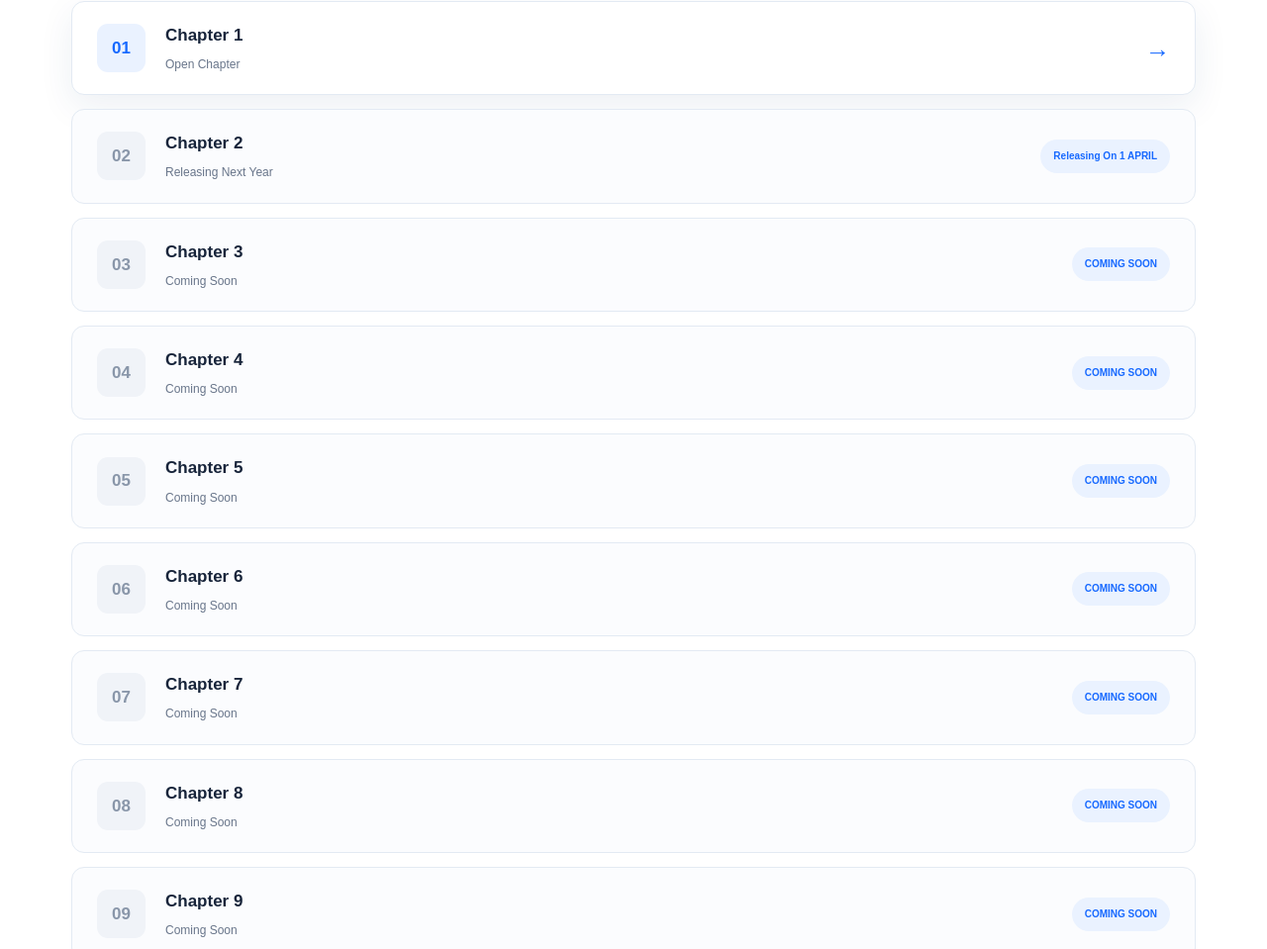
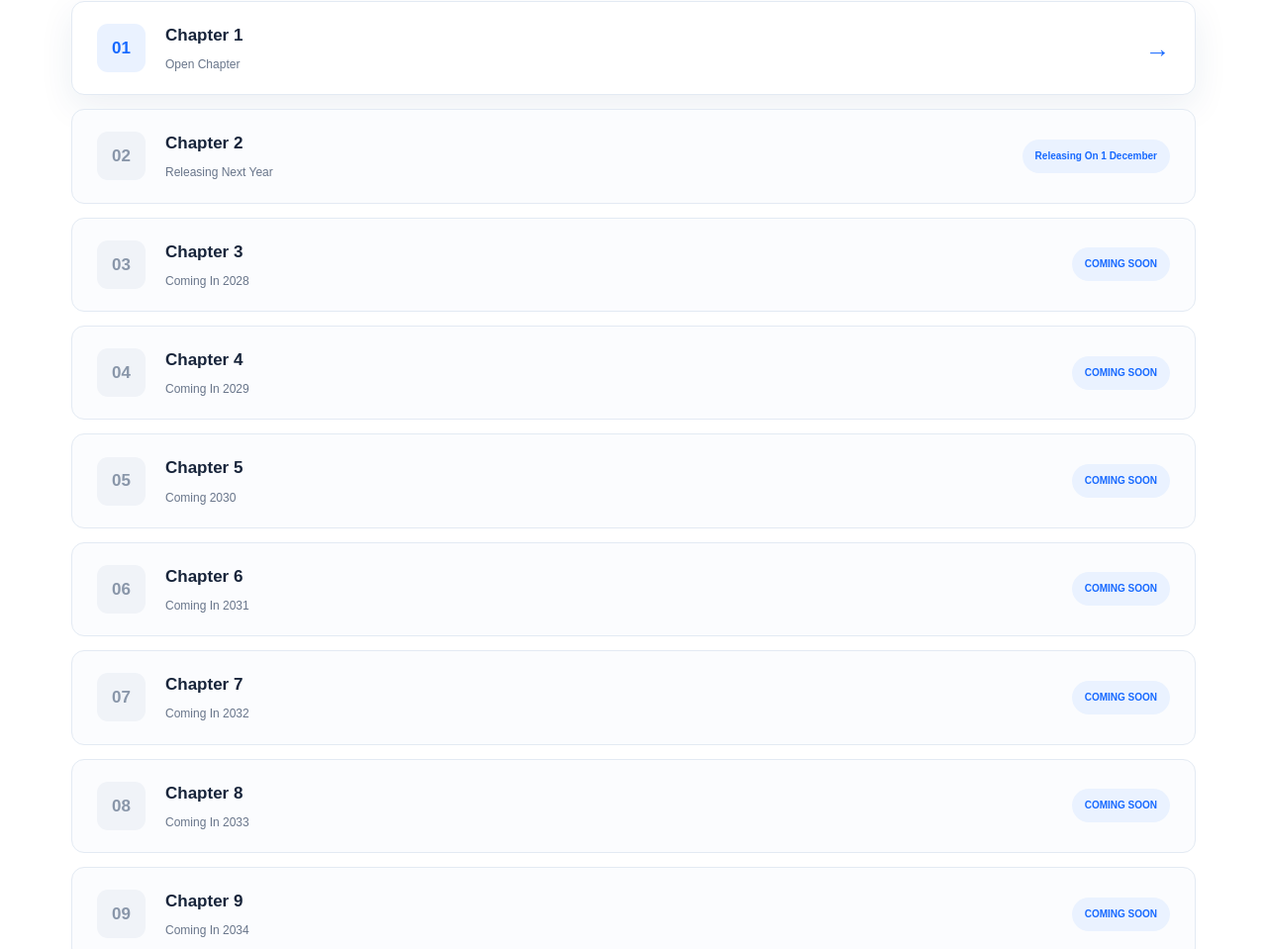
Before and after one commit to nishantmalik9756/Rudravaax, a plain HTML site: page UpcomingProject.html in a window 1280 px wide. Shown: the part 754-1713 px from the top of the page at 99% size. Drawn offline with Linux system fonts and the light colour scheme.

Commit message:
update v1.028

```diff
--- a/UpcomingProject.html
+++ b/UpcomingProject.html
@@ -181,7 +181,7 @@
                             RELEASING ON<br>
 
                             <strong>
-                                14 NOVEMBER
+                                1 December
                             </strong>
 
                         </div>
@@ -209,7 +209,7 @@
                                 </h3>
 
                                 <p>
-                                    Releasing On 14 NOVEMBER
+                                    Releasing On 1 December
                                 </p>
 
                             </div>
@@ -232,7 +232,7 @@
                                 </h3>
 
                                 <p>
-                                    feat. ANRX BEATS · Releasing On 14 NOVEMBER
+                                    feat. ANRX BEATS · Releasing On 1 December
                                 </p>
 
                             </div>
@@ -255,7 +255,7 @@
                                 </h3>
 
                                 <p>
-                                    Releasing On 14 NOVEMBER
+                                    Releasing On 1 December
                                 </p>
 
                             </div>
@@ -278,7 +278,7 @@
                                 </h3>
 
                                 <p>
-                                    Releasing On 14 NOVEMBER
+                                    Releasing On 1 December
                                 </p>
 
                             </div>
@@ -301,7 +301,7 @@
                                 </h3>
 
                                 <p>
-                                    Releasing On 14 NOVEMBER
+                                    Releasing On 1 December
                                 </p>
 
                             </div>
@@ -324,7 +324,7 @@
                                 </h3>
 
                                 <p>
-                                    Releasing On 14 NOVEMBER
+                                    Releasing On 1 December
                                 </p>
 
                             </div>
@@ -370,7 +370,7 @@
                                 </h3>
 
                                 <p>
-                                    Releasing On 14 NOVEMBER
+                                    Releasing On 1 December
                                 </p>
 
                             </div>
@@ -393,7 +393,7 @@
                                 </h3>
 
                                 <p>
-                                    Releasing On 14 NOVEMBER
+                                    Releasing On 1 December
                                 </p>
 
                             </div>
@@ -416,7 +416,7 @@
                                 </h3>
 
                                 <p>
-                                    Releasing On 14 NOVEMBER
+                                    Releasing On 1 December
                                 </p>
 
                             </div>
@@ -462,7 +462,7 @@
                                 </h3>
 
                                 <p>
-                                    Releasing On 14 NOVEMBER
+                                    Releasing On 1 December
                                 </p>
 
                             </div>
@@ -509,7 +509,7 @@
                     </div>
 
                     <div class="chapter-status">
-                        Releasing On 1 APRIL
+                        Releasing On 1 December
                     </div>
 
                 </div>
@@ -531,7 +531,7 @@
                         </h3>
 
                         <p>
-                            Coming Soon
+                            Coming In 2028
                         </p>
 
                     </div>
@@ -559,7 +559,7 @@
                         </h3>
 
                         <p>
-                            Coming Soon
+                            Coming In 2029
                         </p>
 
                     </div>
@@ -587,7 +587,7 @@
                         </h3>
 
                         <p>
-                            Coming Soon
+                            Coming 2030
                         </p>
 
                     </div>
@@ -615,7 +615,7 @@
                         </h3>
 
                         <p>
-                            Coming Soon
+                            Coming In 2031
                         </p>
 
                     </div>
@@ -643,7 +643,7 @@
                         </h3>
 
                         <p>
-                            Coming Soon
+                            Coming In 2032
                         </p>
 
                     </div>
@@ -671,7 +671,7 @@
                         </h3>
 
                         <p>
-                            Coming Soon
+                            Coming In 2033
                         </p>
 
                     </div>
@@ -699,7 +699,7 @@
                         </h3>
 
                         <p>
-                            Coming Soon
+                            Coming In 2034
                         </p>
 
                     </div>
@@ -736,7 +736,7 @@
                     </h2>
 
                     <p>
-                        An upcoming Rudravaax album.
+                        Releasing In 2027
                     </p>
 
                 </div>
```
